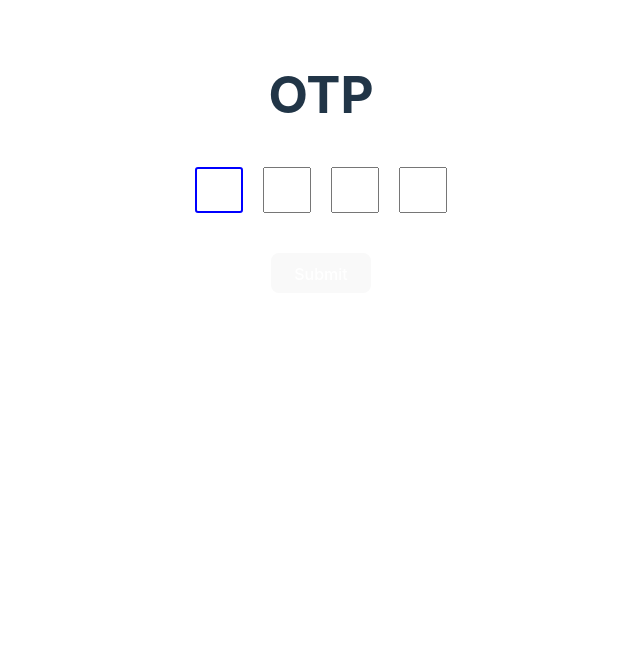
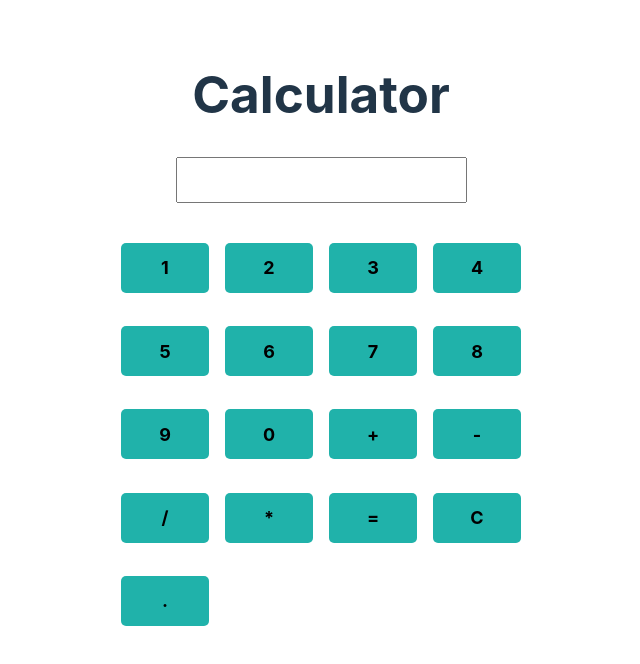
Before and after one commit to PrathamGupta21/react-machine-coding, a React (Vite) app: page / in a window 1280 px wide. Shown: the top 664 px of the page, without its empty margins (319-959 px from the left). Built offline with nearby package versions, Linux system fonts and the light colour scheme.

Commit message:
Calculator

```diff
--- /dev/null
+++ b/src/10. Calculator/index.jsx
@@ -0,0 +1,68 @@
+import { useState } from 'react';
+import './styles.css';
+
+function Calculator() {
+  const arr = [
+    '1',
+    '2',
+    '3',
+    '4',
+    '5',
+    '6',
+    '7',
+    '8',
+    '9',
+    '0',
+    '+',
+    '-',
+    '/',
+    '*',
+    '=',
+    'C',
+    '.',
+  ];
+  const [value, setValue] = useState('');
+
+  const handleChange = (e) => {
+    setValue(e.target.value);
+  };
+
+  const handleClick = (e) => {
+    const id = e.target.id;
+    if (id === 'C') {
+      setValue('');
+    } else if (id === '=') {
+      handleSubmit();
+    } else {
+      setValue((val) => val + id);
+    }
+  };
+
+  const handleSubmit = (e) => {
+    e?.preventDefault();
+    try {
+      const ans = eval(value);
+      setValue(ans);
+    } catch (err) {
+      alert('Invalid Inputs');
+    }
+  };
+
+  return (
+    <>
+      <h1>Calculator</h1>
+      <form onSubmit={handleSubmit}>
+        <input value={value} onChange={handleChange} type='text' />
+      </form>
+      <div className='container' onClick={handleClick}>
+        {arr.map((item, idx) => (
+          <button id={item} key={idx} className='cell'>
+            {item}
+          </button>
+        ))}
+      </div>
+    </>
+  );
+}
+
+export default Calculator;
--- /dev/null
+++ b/src/10. Calculator/styles.css
@@ -0,0 +1,25 @@
+.container {
+  margin-top: 40px;
+  display: grid;
+  grid-template-columns: repeat(4, 1fr);
+  width: 50vh;
+  height: 50vh;
+  grid-gap: 16px;
+}
+
+.cell {
+  background-color: lightseagreen;
+  font-size: 18px;
+  font-weight: bold;
+  height: 50px;
+  border: none;
+  border-radius: 5px;
+  cursor: pointer;
+}
+
+input {
+  width: 280px;
+  height: 40px;
+  font-size: 20px;
+  padding-left: 5px;
+}
--- a/src/App.jsx
+++ b/src/App.jsx
@@ -1,8 +1,8 @@
 import './App.css';
-import Otp from './9. OTP';
+import Calculator from './10. Calculator';
 
 function App() {
-  return <Otp />;
+  return <Calculator />;
 }
 
 export default App;
```
